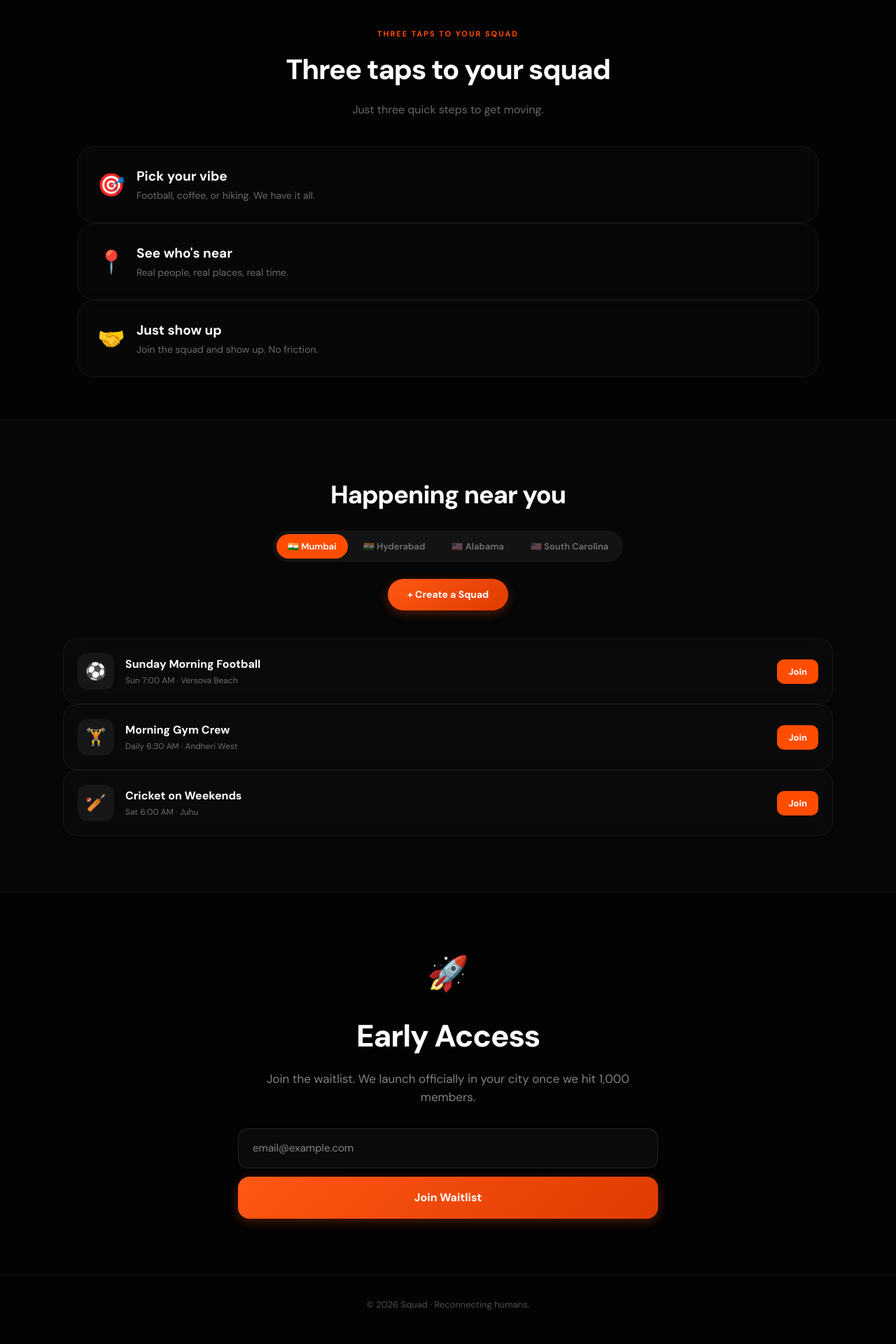
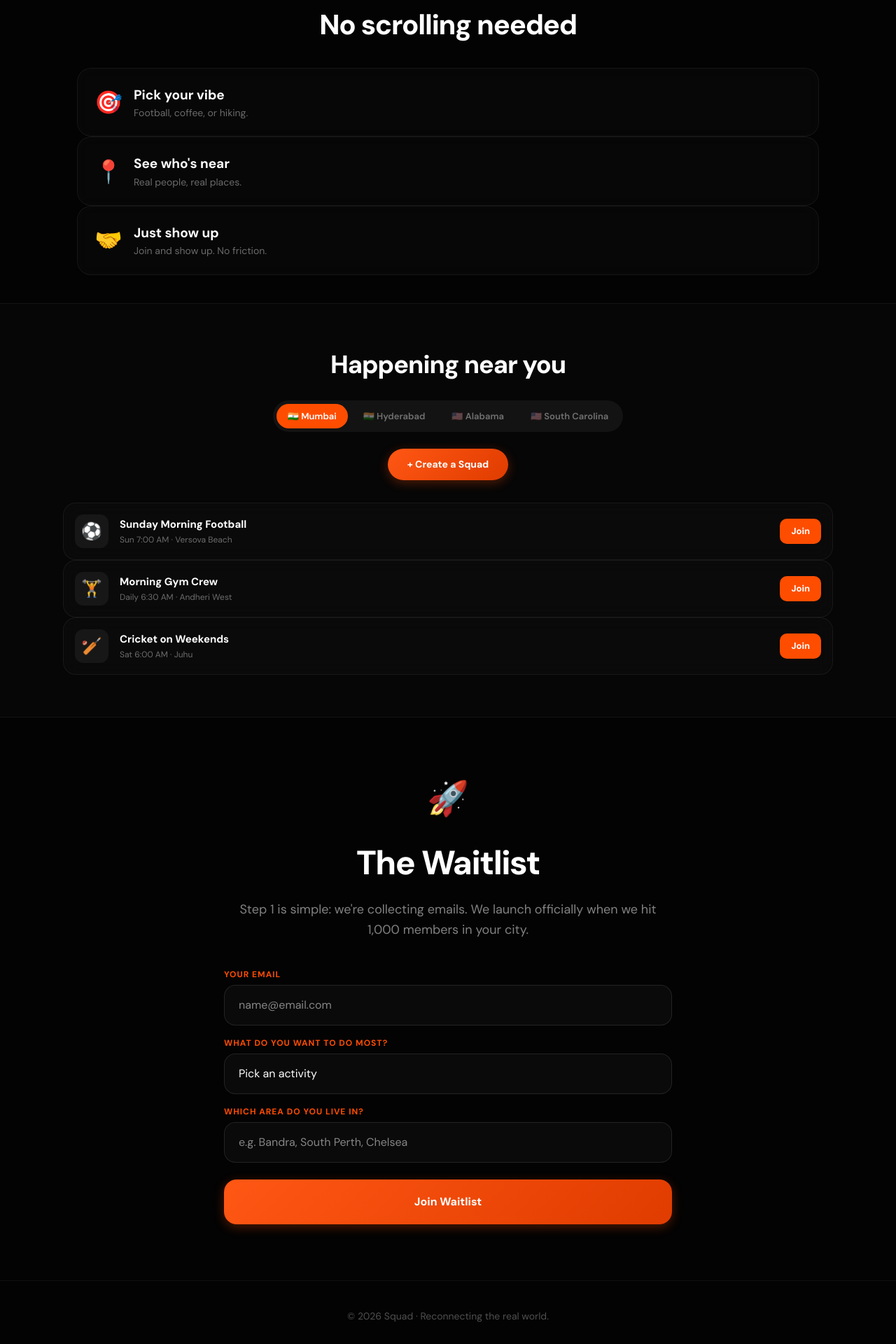
Before and after one commit to rahilmemdani/squad, a Next.js app: page / in a window 1280 px wide. Shown: the part 700-2620 px from the top of the page at 70% size. Built offline with nearby package versions, Linux system fonts and the light colour scheme.

Commit message:
Added more details

```diff
--- a/src/app/page.tsx
+++ b/src/app/page.tsx
@@ -39,6 +39,8 @@ const mockSquads = [
 export default function Home() {
   const [city, setCity] = useState<City>('mumbai')
   const [email, setEmail] = useState('')
+  const [interest, setInterest] = useState('')
+  const [neighborhood, setNeighborhood] = useState('')
   const [submitted, setSubmitted] = useState(false)
   const [submitting, setSubmitting] = useState(false)
   const [activeActivity, setActiveActivity] = useState(0)
@@ -67,7 +69,7 @@ export default function Home() {
       await fetch('https://formspree.io/f/mjgaonyz', {
         method: 'POST',
         headers: { 'Content-Type': 'application/json' },
-        body: JSON.stringify({ email, city }),
+        body: JSON.stringify({ email, city, interest, neighborhood }),
       })
       setSubmitted(true)
     } catch {
@@ -110,10 +112,6 @@ export default function Home() {
         @keyframes scaleIn {
             0% { opacity: 0; transform: scale(0.95); }
             100% { opacity: 1; transform: scale(1); }
-        }
-        @keyframes marquee {
-            from { transform: translateX(0); }
-            to { transform: translateX(-50%); }
         }
 
         .animate-up {
@@ -183,20 +181,15 @@ export default function Home() {
         }
 
         @media (max-width: 768px) {
-            .h1-title { font-size: 42px !important; letter-spacing: -1.5px !important; }
-            .grid-3 { display: flex !important; flex-direction: column !important; gap: 12px !important; width: 100% !important; }
+            .h1-title { font-size: 38px !important; letter-spacing: -1.5px !important; }
+            .h2-title { font-size: 32px !important; letter-spacing: -1px !important; }
+            .grid-3 { display: flex !important; flex-direction: column !important; gap: 8px !important; width: 100% !important; }
             .grid-2 { display: flex !important; flex-direction: column !important; gap: 12px !important; width: 100% !important; }
-            .hero-pad { padding-top: 120px !important; padding-bottom: 40px !important; }
-            .marquee-container { display: none !important; }
-            .compact-card { padding: 24px !important; }
-            .compact-step-icon { fontSize: 32px !important; marginBottom: 12px !important; }
-        }
-
-        .marquee-track {
-            display: flex;
-            animation: marquee 25s linear infinite;
-            gap: 40px;
-            padding-right: 40px;
+            .hero-pad { padding-top: 100px !important; padding-bottom: 40px !important; }
+            .compact-step-card { padding: 16px 20px !important; }
+            .compact-step-icon { font-size: 28px !important; }
+            .compact-step-title { font-size: 17px !important; }
+            .compact-step-desc { font-size: 13px !important; }
         }
       `}</style>
 
@@ -217,39 +210,38 @@ export default function Home() {
       </nav>
 
       {/* Hero */}
-      <section className="hero-pad" style={{ minHeight: '85vh', display: 'flex', flexDirection: 'column', alignItems: 'center', justifyContent: 'center', padding: '140px 20px 60px', textAlign: 'center' }}>
-        <h1 className="animate-up delay-1 h1-title syne-font" style={{ fontWeight: 800, fontSize: 72, lineHeight: 1.05, letterSpacing: -2, marginBottom: 20, maxWidth: 900 }}>
+      <section className="hero-pad" style={{ minHeight: '80vh', display: 'flex', flexDirection: 'column', alignItems: 'center', justifyContent: 'center', padding: '120px 20px 40px', textAlign: 'center' }}>
+        <h1 className="animate-up delay-1 h1-title syne-font" style={{ fontWeight: 800, fontSize: 80, lineHeight: 1.05, letterSpacing: -2.5, marginBottom: 20, maxWidth: 900 }}>
           Stop texting dead<br />WhatsApp groups.<br />
           <span style={{ color: '#ff4d00' }}>Find your squad.</span>
         </h1>
-        <p className="animate-up delay-2" style={{ fontSize: 18, color: 'rgba(255,255,255,0.5)', maxWidth: 640, lineHeight: 1.6, marginBottom: 32 }}>
+        <p className="animate-up delay-2" style={{ fontSize: 18, color: 'rgba(255,255,255,0.5)', maxWidth: 600, lineHeight: 1.6, marginBottom: 32 }}>
           New to a city or just want people to do things with? Squad connects you with real people around you instantly. No awkward DMs, just show up.
         </p>
-        <div className="animate-up delay-3" style={{ display: 'flex', gap: 12, flexWrap: 'wrap', justifyContent: 'center' }}>
-          <a href="#waitlist" className="btn-primary" style={{ padding: '14px 32px', borderRadius: 100, fontSize: 15, textDecoration: 'none' }}>Claim early access →</a>
+        <div className="animate-up delay-3">
+          <a href="#waitlist" className="btn-primary" style={{ padding: '14px 32px', borderRadius: 100, fontSize: 16, textDecoration: 'none' }}>Get early access →</a>
         </div>
       </section>
 
-      {/* Three taps section - Extremely compact for vertical phone view */}
-      <section id="how" style={{ maxWidth: 1100, margin: '0 auto', padding: '60px 20px' }}>
-        <div style={{ textAlign: 'center', marginBottom: 40 }}>
-          <div style={{ fontSize: 11, fontWeight: 700, color: '#ff4d00', letterSpacing: 2, textTransform: 'uppercase', marginBottom: 12 }}>Three taps to your squad</div>
-          <h2 className="syne-font h2-title" style={{ fontWeight: 800, fontSize: 40, letterSpacing: -1.2, marginBottom: 16 }}>Three taps to your squad</h2>
-          <p style={{ color: 'rgba(255,255,255,0.4)', fontSize: 16 }}>Just three quick steps to get moving.</p>
+      {/* Three taps section - Ultra-compact for phone view */}
+      <section id="how" style={{ maxWidth: 1100, margin: '0 auto', padding: '40px 20px' }}>
+        <div style={{ textAlign: 'center', marginBottom: 32 }}>
+          <div style={{ fontSize: 11, fontWeight: 700, color: '#ff4d00', letterSpacing: 2, textTransform: 'uppercase', marginBottom: 8 }}>Three taps to your squad</div>
+          <h2 className="syne-font h2-title" style={{ fontWeight: 800, fontSize: 40, letterSpacing: -1.2, marginBottom: 16 }}>No scrolling needed</h2>
         </div>
 
         <div className="grid-3">
           {[
-            { step: '01', emoji: '🎯', title: 'Pick your vibe', desc: 'Football, coffee, or hiking. We have it all.' },
-            { step: '02', emoji: '📍', title: 'See who\'s near', desc: 'Real people, real places, real time.' },
-            { step: '03', emoji: '🤝', title: 'Just show up', desc: 'Join the squad and show up. No friction.' },
+            { step: '01', emoji: '🎯', title: 'Pick your vibe', desc: 'Football, coffee, or hiking.' },
+            { step: '02', emoji: '📍', title: 'See who\'s near', desc: 'Real people, real places.' },
+            { step: '03', emoji: '🤝', title: 'Just show up', desc: 'Join and show up. No friction.' },
           ].map((item) => (
-            <div key={item.step} className="glass-card compact-card" style={{ borderRadius: 24, padding: 28, flex: 1 }}>
+            <div key={item.step} className="glass-card compact-step-card" style={{ borderRadius: 20, padding: 24 }}>
               <div style={{ display: 'flex', alignItems: 'center', gap: 16 }}>
                 <div className="compact-step-icon" style={{ fontSize: 32 }}>{item.emoji}</div>
                 <div style={{ textAlign: 'left' }}>
-                  <h3 className="syne-font" style={{ fontWeight: 700, fontSize: 19, marginBottom: 4 }}>{item.title}</h3>
-                  <p style={{ color: 'rgba(255,255,255,0.4)', fontSize: 14, lineHeight: 1.4 }}>{item.desc}</p>
+                  <h3 className="syne-font compact-step-title" style={{ fontWeight: 700, fontSize: 19, marginBottom: 2 }}>{item.title}</h3>
+                  <p className="compact-step-desc" style={{ color: 'rgba(255,255,255,0.4)', fontSize: 14, lineHeight: 1.3 }}>{item.desc}</p>
                 </div>
               </div>
             </div>
@@ -258,9 +250,9 @@ export default function Home() {
       </section>
 
       {/* Live squads section */}
-      <section style={{ background: 'rgba(255,255,255,0.01)', borderTop: '1px solid rgba(255,255,255,0.05)', borderBottom: '1px solid rgba(255,255,255,0.05)', padding: '80px 20px' }}>
+      <section style={{ background: 'rgba(255,255,255,0.01)', borderTop: '1px solid rgba(255,255,255,0.05)', borderBottom: '1px solid rgba(255,255,255,0.05)', padding: '60px 20px' }}>
         <div style={{ maxWidth: 1100, margin: '0 auto' }}>
-          <div style={{ display: 'flex', flexDirection: 'column', alignItems: 'center', gap: 24, marginBottom: 40 }}>
+          <div style={{ display: 'flex', flexDirection: 'column', alignItems: 'center', gap: 24, marginBottom: 32 }}>
             <h2 className="syne-font h2-title text-center" style={{ fontWeight: 800, fontSize: 36, letterSpacing: -1 }}>Happening near you</h2>
 
             <div style={{ display: 'flex', gap: 6, background: 'rgba(255,255,255,0.05)', padding: 5, borderRadius: 100, flexWrap: 'wrap', justifyContent: 'center' }}>
@@ -290,12 +282,12 @@ export default function Home() {
 
           <div className="grid-2">
             {filteredSquads.map((squad) => (
-              <div key={squad.id} className="glass-card" style={{ borderRadius: 20, padding: 20, display: 'flex', alignItems: 'center', gap: 16 }}>
-                <div style={{ fontSize: 24, width: 52, height: 52, background: 'rgba(255,255,255,0.05)', borderRadius: 14, display: 'flex', alignItems: 'center', justifyContent: 'center', flexShrink: 0 }}>
+              <div key={squad.id} className="glass-card" style={{ borderRadius: 18, padding: 16, display: 'flex', alignItems: 'center', gap: 16 }}>
+                <div style={{ fontSize: 24, width: 48, height: 48, background: 'rgba(255,255,255,0.05)', borderRadius: 12, display: 'flex', alignItems: 'center', justifyContent: 'center', flexShrink: 0 }}>
                   {squad.activity}
                 </div>
                 <div style={{ flex: 1, minWidth: 0 }}>
-                  <div style={{ fontWeight: 700, fontSize: 16, marginBottom: 2, overflow: 'hidden', textOverflow: 'ellipsis', whiteSpace: 'nowrap' }}>{squad.name}</div>
+                  <div style={{ fontWeight: 700, fontSize: 15, marginBottom: 2, overflow: 'hidden', textOverflow: 'ellipsis', whiteSpace: 'nowrap' }}>{squad.name}</div>
                   <div style={{ color: 'rgba(255,255,255,0.4)', fontSize: 12 }}>{squad.time} · {squad.location}</div>
                 </div>
                 <button
@@ -310,23 +302,23 @@ export default function Home() {
         </div>
       </section>
 
-      {/* Modal - Join Squad with added "Create" option */}
+      {/* Modal - Join Squad */}
       {selectedSquad && (
         <div className="modal-overlay" onClick={() => setSelectedSquad(null)}>
           <div className="modal-content" onClick={e => e.stopPropagation()}>
             <div style={{ textAlign: 'center' }}>
-              <div style={{ fontSize: 64, marginBottom: 16 }}>{selectedSquad.activity}</div>
-              <h2 className="syne-font" style={{ fontSize: 28, fontWeight: 800, marginBottom: 8 }}>{selectedSquad.name}</h2>
-              <p style={{ color: 'rgba(255,255,255,0.5)', fontSize: 15, marginBottom: 24 }}>{selectedSquad.location}</p>
+              <div style={{ fontSize: 56, marginBottom: 16 }}>{selectedSquad.activity}</div>
+              <h2 className="syne-font" style={{ fontSize: 26, fontWeight: 800, marginBottom: 8 }}>{selectedSquad.name}</h2>
+              <p style={{ color: 'rgba(255,255,255,0.5)', fontSize: 14, marginBottom: 24 }}>{selectedSquad.location}</p>
 
               <div style={{ display: 'grid', gap: 12, width: '100%' }}>
-                <a href="#waitlist" onClick={() => setSelectedSquad(null)} className="btn-primary" style={{ display: 'block', padding: '16px', borderRadius: 16, textDecoration: 'none', fontSize: 15 }}>
+                <a href="#waitlist" onClick={() => setSelectedSquad(null)} className="btn-primary" style={{ display: 'block', padding: '16px', borderRadius: 14, textDecoration: 'none', fontSize: 15 }}>
                   Join waitlist to enter squad
                 </a>
 
                 <button
                   onClick={() => { setSelectedSquad(null); setShowAddModal(true); }}
-                  style={{ background: 'rgba(255,255,255,0.05)', border: '1px solid rgba(255,255,255,0.1)', color: '#fff', padding: '16px', borderRadius: 16, fontSize: 14, fontWeight: 600, cursor: 'pointer' }}
+                  style={{ background: 'rgba(255,255,255,0.05)', border: '1px solid rgba(255,255,255,0.1)', color: '#fff', padding: '16px', borderRadius: 14, fontSize: 14, fontWeight: 600, cursor: 'pointer' }}
                 >
                   Or host your own squad +
                 </button>
@@ -348,8 +340,8 @@ export default function Home() {
         <div className="modal-overlay" onClick={() => setShowAddModal(false)}>
           <div className="modal-content" onClick={e => e.stopPropagation()}>
             <div style={{ textAlign: 'center' }}>
-              <div style={{ fontSize: 64, marginBottom: 16 }}>✨</div>
-              <h2 className="syne-font" style={{ fontSize: 28, fontWeight: 800, marginBottom: 8 }}>Host a Squad</h2>
+              <div style={{ fontSize: 56, marginBottom: 16 }}>✨</div>
+              <h2 className="syne-font" style={{ fontSize: 26, fontWeight: 800, marginBottom: 8 }}>Host a Squad</h2>
               <p style={{ color: 'rgba(255,255,255,0.5)', fontSize: 14, marginBottom: 24 }}>Want to lead an activity in {city}?</p>
 
               <div style={{ display: 'grid', gap: 12, marginBottom: 24 }}>
@@ -371,29 +363,57 @@ export default function Home() {
         </div>
       )}
 
-      {/* Waitlist */}
+      {/* Waitlist Section - Enhanced Data Collection */}
       <section id="waitlist" style={{ padding: '80px 20px', position: 'relative' }}>
-        <div style={{ maxWidth: 600, margin: '0 auto', textAlign: 'center' }}>
+        <div style={{ maxWidth: 640, margin: '0 auto', textAlign: 'center' }}>
           <div style={{ fontSize: 48, marginBottom: 20 }}>🚀</div>
-          <h2 className="syne-font h2-title" style={{ fontWeight: 800, fontSize: 44, letterSpacing: -1.2, marginBottom: 16 }}>Early Access</h2>
-          <p style={{ color: 'rgba(255,255,255,0.5)', fontSize: 17, marginBottom: 32, lineHeight: 1.5 }}>Join the waitlist. We launch officially in your city once we hit 1,000 members.</p>
+          <h2 className="syne-font h2-title" style={{ fontWeight: 800, fontSize: 48, letterSpacing: -1.5, marginBottom: 16 }}>The Waitlist</h2>
+          <p style={{ color: 'rgba(255,255,255,0.5)', fontSize: 18, marginBottom: 40, lineHeight: 1.6 }}>Step 1 is simple: we're collecting emails. We launch officially when we hit 1,000 members in your city.</p>
 
           {submitted ? (
-            <div className="glass-card" style={{ padding: '32px', borderRadius: 24 }}>
-              <h3 className="syne-font" style={{ fontSize: 22, fontWeight: 800, marginBottom: 8 }}>Registered!</h3>
-              <p style={{ color: 'rgba(255,255,255,0.5)' }}>Stay tuned for updates.</p>
+            <div className="glass-card" style={{ padding: '40px', borderRadius: 32 }}>
+              <h3 className="syne-font" style={{ fontSize: 24, fontWeight: 800, marginBottom: 8 }}>You're on the list!</h3>
+              <p style={{ color: 'rgba(255,255,255,0.5)' }}>We'll notify you as soon as squads are ready in {city}.</p>
             </div>
           ) : (
-            <form onSubmit={handleSubmit} style={{ display: 'grid', gap: 12 }}>
+            <form onSubmit={handleSubmit} style={{ display: 'grid', gap: 16, textAlign: 'left' }}>
+              <div style={{ display: 'grid', gap: 6 }}>
+                <label style={{ fontSize: 12, fontWeight: 700, color: '#ff4d00', textTransform: 'uppercase', letterSpacing: 1 }}>Your Email</label>
                 <input
                   type="email"
                   value={email}
                   onChange={e => setEmail(e.target.value)}
-                placeholder="email@example.com"
+                  placeholder="name@email.com"
                   required
-                style={{ padding: '16px 20px', borderRadius: 14, background: 'rgba(255,255,255,0.03)', border: '1px solid rgba(255,255,255,0.1)', color: '#fff', fontSize: 15 }}
+                  style={{ padding: '16px 20px', borderRadius: 16, background: 'rgba(255,255,255,0.03)', border: '1px solid rgba(255,255,255,0.1)', color: '#fff', fontSize: 16 }}
                 />
-              <button type="submit" className="btn-primary" style={{ padding: '18px', borderRadius: 16, fontSize: 16 }}>
+              </div>
+
+              <div style={{ display: 'grid', gap: 6 }}>
+                <label style={{ fontSize: 12, fontWeight: 700, color: '#ff4d00', textTransform: 'uppercase', letterSpacing: 1 }}>What do you want to do most?</label>
+                <select
+                  value={interest}
+                  onChange={e => setInterest(e.target.value)}
+                  style={{ padding: '16px 20px', borderRadius: 16, background: 'rgba(255,255,255,0.03)', border: '1px solid rgba(255,255,255,0.1)', color: '#fff', fontSize: 16, appearance: 'none' }}
+                >
+                  <option value="" disabled style={{ background: '#000' }}>Pick an activity</option>
+                  {activities.map(a => <option key={a.name} value={a.name} style={{ background: '#000' }}>{a.emoji} {a.name}</option>)}
+                  <option value="Other" style={{ background: '#000' }}>Other...</option>
+                </select>
+              </div>
+
+              <div style={{ display: 'grid', gap: 6 }}>
+                <label style={{ fontSize: 12, fontWeight: 700, color: '#ff4d00', textTransform: 'uppercase', letterSpacing: 1 }}>Which area do you live in?</label>
+                <input
+                  type="text"
+                  value={neighborhood}
+                  onChange={e => setNeighborhood(e.target.value)}
+                  placeholder="e.g. Bandra, South Perth, Chelsea"
+                  style={{ padding: '16px 20px', borderRadius: 16, background: 'rgba(255,255,255,0.03)', border: '1px solid rgba(255,255,255,0.1)', color: '#fff', fontSize: 16 }}
+                />
+              </div>
+
+              <button type="submit" className="btn-primary" style={{ padding: '20px', borderRadius: 18, fontSize: 16, marginTop: 8 }}>
                 {submitting ? 'Registering...' : 'Join Waitlist'}
               </button>
             </form>
@@ -402,8 +422,8 @@ export default function Home() {
       </section>
 
       {/* Footer */}
-      <footer style={{ padding: '32px 20px', textAlign: 'center', borderTop: '1px solid rgba(255,255,255,0.05)' }}>
-        <p style={{ color: 'rgba(255,255,255,0.3)', fontSize: 13 }}>© 2026 Squad · Reconnecting humans.</p>
+      <footer style={{ padding: '40px 24px', textAlign: 'center', borderTop: '1px solid rgba(255,255,255,0.05)' }}>
+        <p style={{ color: 'rgba(255,255,255,0.3)', fontSize: 14 }}>© 2026 Squad · Reconnecting the real world.</p>
       </footer>
     </main>
   )
```
Lines whose indentation alone changed are shown as unchanged.
